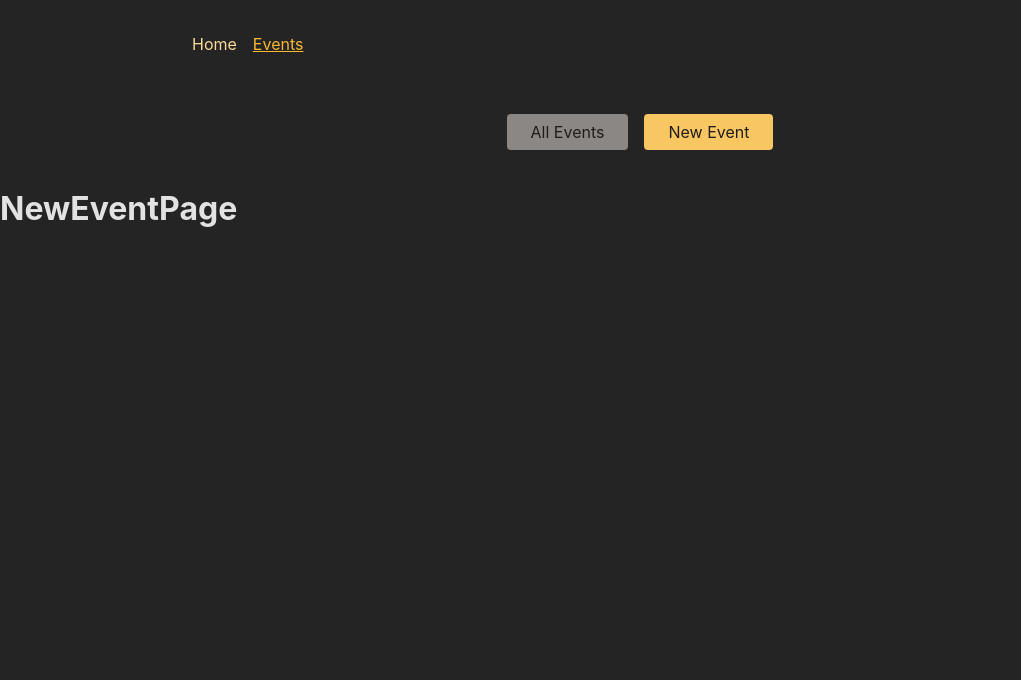
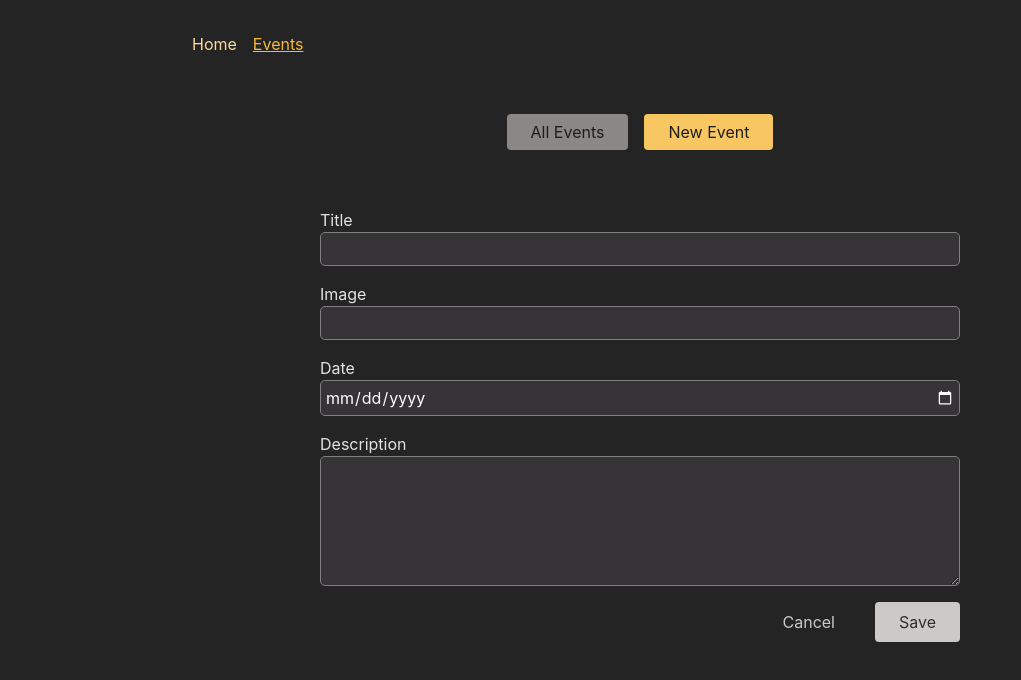
Before and after one commit to ciubiadi/My-Learning-Journey, a React (Create React App) app in the folder React/Udemy-React-Complete-Guide/FullStackJS/frontend/: page /events/new in a window 1280 px wide. Shown: the top 680 px of the page, without its empty margins (0-1021 px from the left). Built offline with nearby package versions, Linux system fonts and the light colour scheme.

Commit message:
planning the data submission + form css

```diff
--- a/React/Udemy-React-Complete-Guide/FullStackJS/frontend/src/components/EventForm.module.css
+++ b/React/Udemy-React-Complete-Guide/FullStackJS/frontend/src/components/EventForm.module.css
@@ -14,6 +14,14 @@
 .form textarea {
   font: inherit;
   padding: 0.25rem;
+  border: 1px solid gray;
+  border-radius:5px;
+  background-color: #363436;
+  color:white;
+}
+
+input[type="date"]::-webkit-calendar-picker-indicator {
+  filter: invert(1);
 }
 
 .actions {
--- a/React/Udemy-React-Complete-Guide/FullStackJS/frontend/src/pages/NewEvent.js
+++ b/React/Udemy-React-Complete-Guide/FullStackJS/frontend/src/pages/NewEvent.js
@@ -1,6 +1,15 @@
+import EventForm from "../components/EventForm";
+
 const NewEventPage = () => {
+    // aooriach #1
+    const submitHandler = (event) => {
+        event.preventDefault();
+        /* extract data from the form with the help of two-way-binding or refs and manually sen HTTP request here,
+         manage some loading and error state and in the end navigate from this page once the user finished.
+         ( navigate away with useNavigate hook ) */
+    }
     return (
-        <h1>NewEventPage</h1>
+        <EventForm />
     );
 }
 
```
